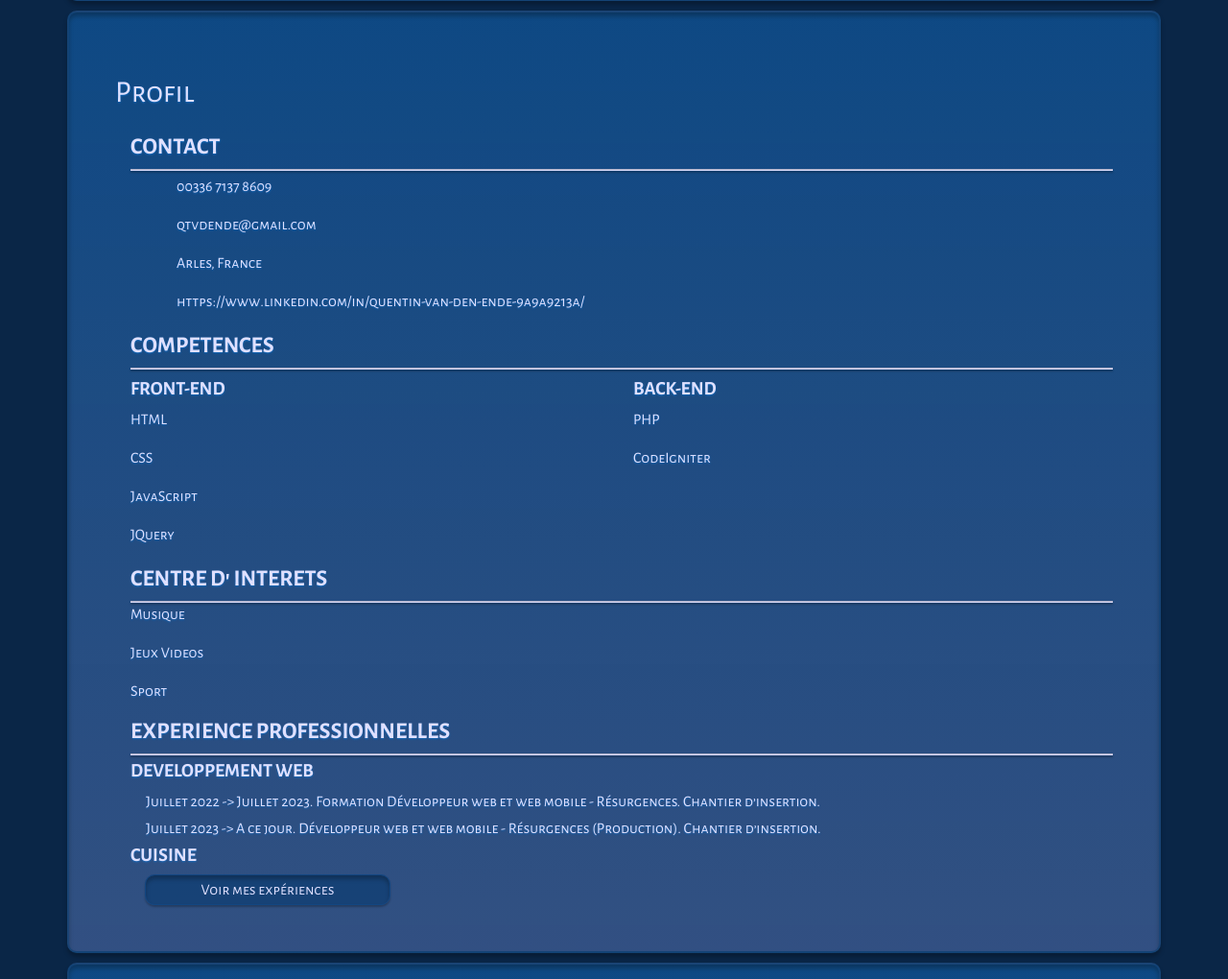
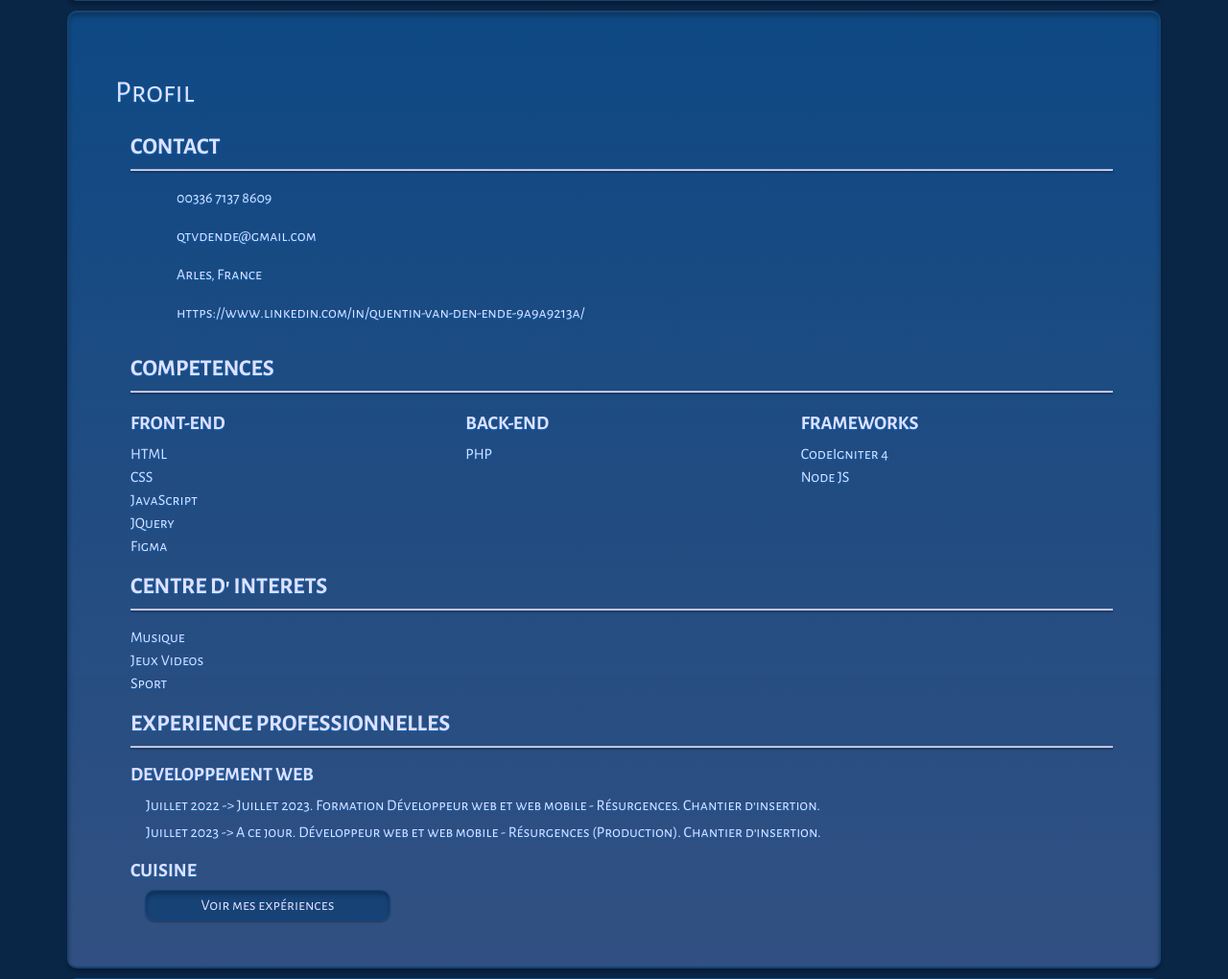
Before and after one commit to Misukesan1/Misukesan1.github.io, a PHP site: page / in a window 1280 px wide. Shown: the part 658-1678 px from the top of the page at 96% size. Run offline with PHP 8.4, Linux system fonts and the light colour scheme; some libraries are stand-ins or nearby versions.

Commit message:
espacement sections

```diff
--- a/index.html
+++ b/index.html
@@ -130,7 +130,7 @@
     </div>
 
     <div class="ms-3">
-        <div>
+        <div class="mb-3 mt-3">
             <h4 class="fw-bold mt-3">CONTACT</h4>
             <div class="barre-bas"></div>
         </div>
@@ -152,38 +152,43 @@
                 <p>https://www.linkedin.com/in/quentin-van-den-ende-9a9a9213a/</p>
             </div>
         </div>
-        <div>
+        <div class="mb-3 mt-3">
             <h4 class="fw-bold mt-1">COMPETENCES</h4>
             <div class="barre-bas"></div>
         </div>
         <div class="row mt-1">
-            <div class="col-md-6">
+            <div class="col-md-4 marges">
                 <h5 class="fw-bold mt-1">FRONT-END</h5>
                 <p>HTML</p>
                 <p>CSS</p>
                 <p>JavaScript</p>
                 <p>JQuery</p>
+                <p>Figma</p>
             </div>
-            <div class="col-md-6">
+            <div class="col-md-4 marges">
                 <h5 class="fw-bold mt-1">BACK-END</h5>
                 <p>PHP</p>
-                <p>CodeIgniter</p>
+            </div>
+            <div class="col-md-4 marges">
+                <h5 class="fw-bold mt-1">FRAMEWORKS</h5>
+                <p>CodeIgniter 4</p>
+                <p>Node JS</p>
             </div>
         </div>
-        <div>
+        <div class="mb-3 mt-3">
             <h4 class="fw-bold mt-1">CENTRE D' INTERETS</h4>
             <div class="barre-bas"></div>
         </div>
-        <div class="col-md-12">
+        <div class="col-md-12 marges">
             <p>Musique</p>
             <p>Jeux Videos</p>
             <p>Sport</p>
         </div>
-        <div>
+        <div class="mb-3 mt-3">
             <h4 class="fw-bold mt-1">EXPERIENCE PROFESSIONNELLES</h4>
             <div class="barre-bas"></div>
         </div>
-        <h5 class="fw-bold mt-1">DEVELOPPEMENT WEB</h5>
+        <h5 class="fw-bold mt-3">DEVELOPPEMENT WEB</h5>
         <div class="d-flex justify-content-start align-items-center ms-3 mt-1">
             <iconify-icon icon="tabler:point-filled" style="color: #dfe0ff;" width="15" height="15"></iconify-icon>
             Juillet 2022 -> Juillet 2023. Formation Développeur web et web mobile - Résurgences.
@@ -194,7 +199,7 @@
             Juillet 2023 -> A ce jour. Développeur web et web mobile - Résurgences (Production).
             Chantier d’insertion.
         </div>
-        <h5 class="fw-bold mt-1">CUISINE</h5>
+        <h5 class="fw-bold mt-3">CUISINE</h5>
         <button id="btnVoirMesExperiences" class="col-md-3 button-bg-blue d-flex justify-content-center align-items-center txt-default">
             <iconify-icon icon="material-symbols:add-circle-outline" style="color: #dfe0ff;" width="20" height="20"></iconify-icon>
             Voir mes expériences
@@ -205,35 +210,35 @@
 
 <!-- PROFILE CUISINIER -->
 <section id="ProfileCuisine" class="container p-5" style="display: none;">
-    <div>
+    <div class="mb-3 mt-3">
         <h4 class="fw-bold mt-1">ETUDES</h4>
         <div class="barre-bas"></div>
     </div>
     <div class="col">
         <div class="d-flex justify-content-start align-items-center mt-3">
             <iconify-icon class="me-5" icon="tabler:point-filled" style="color: #dfe0ff;" width="15" height="15"></iconify-icon>
-            <div>
+            <div class="marges">
                 <p>2006->2009</p>
                 <p>Ecole Hôtelière Provinciale de Namur (Belgique)</p>
             </div>
         </div>
 
     </div>
-    <div>
+    <div class="mb-3 mt-3">
         <h4 class="fw-bold mt-1">EXPERIENCES PROFESSIONNELLES</h4>
         <div class="barre-bas"></div>
     </div>
     <div class="col">
         <div class="d-flex justify-content-start align-items-center mt-3">
             <iconify-icon class="me-5" icon="tabler:point-filled" style="color: #dfe0ff;" width="15" height="15"></iconify-icon>
-            <div>
+            <div class="marges">
                 <p>2009->2014</p>
                 <p>Alternance Cuisine (apprenti et commis de cuisine) Golf, Château de la Tournette (Nivelles)</p>
             </div>
         </div>
         <div class="d-flex justify-content-start align-items-center mt-3">
             <iconify-icon class="me-5" icon="tabler:point-filled" style="color: #dfe0ff;" width="15" height="15"></iconify-icon>
-            <div>
+            <div class="marges">
                 <p>2015->2016</p>
                 <p>Chef de partie froid</p>
                 <p>Restaurant Maximus (Nivelles)</p>
@@ -241,7 +246,7 @@
         </div>
         <div class="d-flex justify-content-start align-items-center mt-3">
             <iconify-icon class="me-5" icon="tabler:point-filled" style="color: #dfe0ff;" width="15" height="15"></iconify-icon>
-            <div>
+            <div class="marges">
                 <p>2016->2017</p>
                 <p>Chef de partie froid</p>
                 <p>Brasserie la vie parisienne (Nivelles)</p>
@@ -249,7 +254,7 @@
         </div>
         <div class="d-flex justify-content-start align-items-center mt-3">
             <iconify-icon class="me-5" icon="tabler:point-filled" style="color: #dfe0ff;" width="15" height="15"></iconify-icon>
-            <div>
+            <div class="marges">
                 <p>2017->2018</p>
                 <p>Chef de cuisine</p>
                 <p>Restaurant my red tractor (specialité locales, burgers maison et microbraserie) (Lillois)</p>
@@ -257,13 +262,13 @@
         </div>
         <div class="d-flex justify-content-start align-items-center mt-3">
             <iconify-icon class="me-5" icon="tabler:point-filled" style="color: #dfe0ff;" width="15" height="15"></iconify-icon>
-            <div>
+            <div class="marges">
                 <p>2019->2021</p>
                 <p>Chef de partie et chef de cuisine contrat saisonnier (2 saisons)</p>
                 <p>Le mas d’aigret (Baux de Provence)</p>
             </div>
         </div>
-        <button id="btnProfilDeveloppeur" class="col-md-3 button-bg-blue d-flex justify-content-center align-items-center txt-default">
+        <button id="btnProfilDeveloppeur" class="col-md-3 button-bg-blue d-flex justify-content-center align-items-center txt-default mt-3 mb-3">
             <iconify-icon icon="material-symbols:add-circle-outline" style="color: #dfe0ff;" width="20" height="20"></iconify-icon>
             Retour au profil Développeur
         </button>
@@ -272,7 +277,7 @@
 
 <!-- QUELQUES CREATIONS CUISINE -->
 <section id="Creations" class="container p-5" style="display: none;">
-    <div class="d-flex justify-content-start align-items-center mt-3">
+    <div class="d-flex justify-content-start align-items-center mt-3 mb-3">
         <iconify-icon icon="tabler:point-filled" style="color: #dfe0ff;" width="25" height="25"></iconify-icon>
         <h2>Quelques-unes de mes créations</h2>
     </div>
--- a/public/css/main.css
+++ b/public/css/main.css
@@ -147,6 +147,11 @@ div.cadre-projet-img:hover {
     border-radius: 150px;
 }
 
+.marges p {
+    margin: 0;
+    padding: 0;
+}
+
 /* _________________________________________________________________________________________________________ */
 
 /* SECTION PROFILE CUISINE */
```
